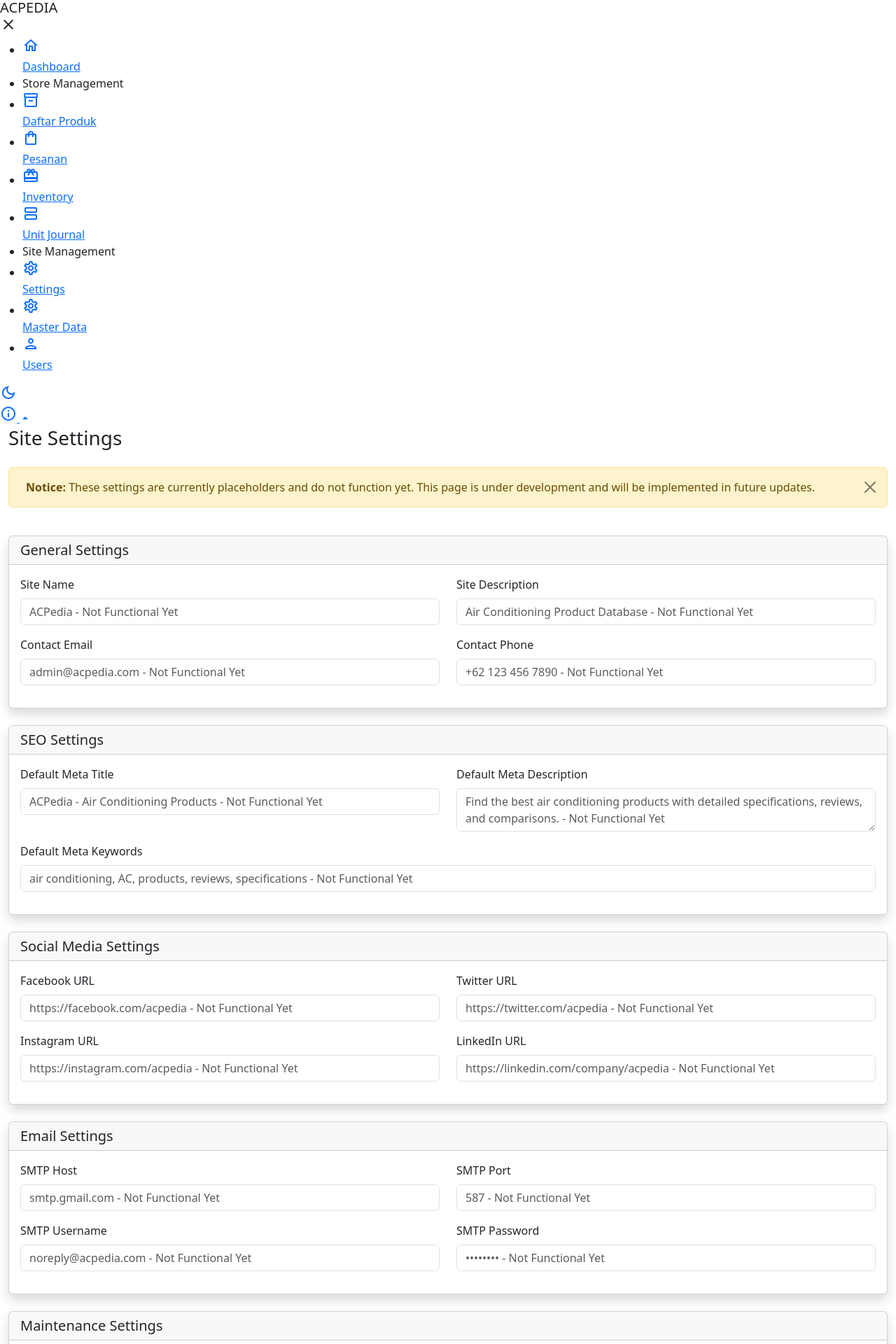
After one commit to cegebproject/acpedia, a CodeIgniter 4 app: the page made by app/Views/admin_settings.php in a window 1280 px wide. The commit adds this page. Shown: the part 892-2812 px from the top of the page at 70% size. Run offline with PHP 8.4 and a stand-in for CodeIgniter, Linux system fonts and the light colour scheme; the template is opened without the code that fills it, so the values that code supplies are empty; some libraries are stand-ins or nearby versions.

Commit message:
placeholder

```diff
--- a/app/Config/Routes.php
+++ b/app/Config/Routes.php
@@ -54,6 +54,9 @@ $routes->group('', ['filter' => 'auth'], function($routes) {
         $routes->post('admin/master/actypes/save', 'AdminMasterData::actypesSave');
         $routes->get('admin/master/actypes/delete/(:num)', 'AdminMasterData::actypesDelete/$1');
 
+        $routes->get('admin/settings', 'AdminSettings::index');
+        $routes->post('admin/settings/save', 'AdminSettings::save');
+
         $routes->get('admin/journal', 'AdminJournal::index');
         $routes->get('admin/pesanan', 'AdminOrder::index');
         $routes->get('admin/inventory', 'AdminInventory::index');
--- /dev/null
+++ b/app/Views/admin_settings.php
@@ -0,0 +1,188 @@
+<?= $this->extend('template') ?>
+
+<?= $this->section('content') ?>
+
+<div class="container-fluid">
+    <div class="row">
+        <div class="col-12">
+            <h1 class="h3 mb-4 text-gray-800">Site Settings</h1>
+        </div>
+    </div>
+
+    <!-- Notice Alert -->
+    <div class="row mb-4">
+        <div class="col-12">
+            <div class="alert alert-warning alert-dismissible fade show" role="alert">
+                <i class="fas fa-exclamation-triangle me-2"></i>
+                <strong>Notice:</strong> These settings are currently placeholders and do not function yet.
+                This page is under development and will be implemented in future updates.
+                <button type="button" class="btn-close" data-bs-dismiss="alert" aria-label="Close"></button>
+            </div>
+        </div>
+    </div>
+
+    <form action="/admin/settings/save" method="post">
+        <!-- General Settings -->
+        <div class="card shadow mb-4">
+            <div class="card-header">
+                <h5 class="card-title mb-0">General Settings</h5>
+            </div>
+            <div class="card-body">
+                <div class="row">
+                    <div class="col-md-6 mb-3">
+                        <label for="site_name" class="form-label">Site Name</label>
+                        <input type="text" class="form-control" id="site_name" name="site_name" placeholder="ACPedia - Not Functional Yet" readonly>
+                    </div>
+                    <div class="col-md-6 mb-3">
+                        <label for="site_description" class="form-label">Site Description</label>
+                        <input type="text" class="form-control" id="site_description" name="site_description" placeholder="Air Conditioning Product Database - Not Functional Yet" readonly>
+                    </div>
+                </div>
+                <div class="row">
+                    <div class="col-md-6 mb-3">
+                        <label for="site_email" class="form-label">Contact Email</label>
+                        <input type="email" class="form-control" id="site_email" name="site_email" placeholder="admin@acpedia.com - Not Functional Yet" readonly>
+                    </div>
+                    <div class="col-md-6 mb-3">
+                        <label for="site_phone" class="form-label">Contact Phone</label>
+                        <input type="tel" class="form-control" id="site_phone" name="site_phone" placeholder="+62 123 456 7890 - Not Functional Yet" readonly>
+                    </div>
+                </div>
+            </div>
+        </div>
+
+        <!-- SEO Settings -->
+        <div class="card shadow mb-4">
+            <div class="card-header">
+                <h5 class="card-title mb-0">SEO Settings</h5>
+            </div>
+            <div class="card-body">
+                <div class="row">
+                    <div class="col-md-6 mb-3">
+                        <label for="meta_title" class="form-label">Default Meta Title</label>
+                        <input type="text" class="form-control" id="meta_title" name="meta_title" placeholder="ACPedia - Air Conditioning Products - Not Functional Yet" readonly>
+                    </div>
+                    <div class="col-md-6 mb-3">
+                        <label for="meta_description" class="form-label">Default Meta Description</label>
+                        <textarea class="form-control" id="meta_description" name="meta_description" rows="2" placeholder="Find the best air conditioning products with detailed specifications, reviews, and comparisons. - Not Functional Yet" readonly></textarea>
+                    </div>
+                </div>
+                <div class="mb-3">
+                    <label for="meta_keywords" class="form-label">Default Meta Keywords</label>
+                    <input type="text" class="form-control" id="meta_keywords" name="meta_keywords" placeholder="air conditioning, AC, products, reviews, specifications - Not Functional Yet" readonly>
+                </div>
+            </div>
+        </div>
+
+        <!-- Social Media Settings -->
+        <div class="card shadow mb-4">
+            <div class="card-header">
+                <h5 class="card-title mb-0">Social Media Settings</h5>
+            </div>
+            <div class="card-body">
+                <div class="row">
+                    <div class="col-md-6 mb-3">
+                        <label for="facebook_url" class="form-label">Facebook URL</label>
+                        <input type="url" class="form-control" id="facebook_url" name="facebook_url" placeholder="https://facebook.com/acpedia - Not Functional Yet" readonly>
+                    </div>
+                    <div class="col-md-6 mb-3">
+                        <label for="twitter_url" class="form-label">Twitter URL</label>
+                        <input type="url" class="form-control" id="twitter_url" name="twitter_url" placeholder="https://twitter.com/acpedia - Not Functional Yet" readonly>
+                    </div>
+                </div>
+                <div class="row">
+                    <div class="col-md-6 mb-3">
+                        <label for="instagram_url" class="form-label">Instagram URL</label>
+                        <input type="url" class="form-control" id="instagram_url" name="instagram_url" placeholder="https://instagram.com/acpedia - Not Functional Yet" readonly>
+                    </div>
+                    <div class="col-md-6 mb-3">
+                        <label for="linkedin_url" class="form-label">LinkedIn URL</label>
+                        <input type="url" class="form-control" id="linkedin_url" name="linkedin_url" placeholder="https://linkedin.com/company/acpedia - Not Functional Yet" readonly>
+                    </div>
+                </div>
+            </div>
+        </div>
+
+        <!-- Email Settings -->
+        <div class="card shadow mb-4">
+            <div class="card-header">
+                <h5 class="card-title mb-0">Email Settings</h5>
+            </div>
+            <div class="card-body">
+                <div class="row">
+                    <div class="col-md-6 mb-3">
+                        <label for="smtp_host" class="form-label">SMTP Host</label>
+                        <input type="text" class="form-control" id="smtp_host" name="smtp_host" placeholder="smtp.gmail.com - Not Functional Yet" readonly>
+                    </div>
+                    <div class="col-md-6 mb-3">
+                        <label for="smtp_port" class="form-label">SMTP Port</label>
+                        <input type="number" class="form-control" id="smtp_port" name="smtp_port" placeholder="587 - Not Functional Yet" readonly>
+                    </div>
+                </div>
+                <div class="row">
+                    <div class="col-md-6 mb-3">
+                        <label for="smtp_username" class="form-label">SMTP Username</label>
+                        <input type="text" class="form-control" id="smtp_username" name="smtp_username" placeholder="noreply@acpedia.com - Not Functional Yet" readonly>
+                    </div>
+                    <div class="col-md-6 mb-3">
+                        <label for="smtp_password" class="form-label">SMTP Password</label>
+                        <input type="password" class="form-control" id="smtp_password" name="smtp_password" placeholder="•••••••• - Not Functional Yet" readonly>
+                    </div>
+                </div>
+            </div>
+        </div>
+
+        <!-- Maintenance Settings -->
+        <div class="card shadow mb-4">
+            <div class="card-header">
+                <h5 class="card-title mb-0">Maintenance Settings</h5>
+            </div>
+            <div class="card-body">
+                <div class="row">
+                    <div class="col-md-6 mb-3">
+                        <label for="maintenance_mode" class="form-label">Maintenance Mode</label>
+                        <select class="form-control" id="maintenance_mode" name="maintenance_mode" disabled>
+                            <option value="0">Disabled - Not Functional Yet</option>
+                            <option value="1">Enabled - Not Functional Yet</option>
+                        </select>
+                    </div>
+                    <div class="col-md-6 mb-3">
+                        <label for="maintenance_message" class="form-label">Maintenance Message</label>
+                        <input type="text" class="form-control" id="maintenance_message" name="maintenance_message" placeholder="Site is under maintenance. Please check back later. - Not Functional Yet" readonly>
+                    </div>
+                </div>
+            </div>
+        </div>
+
+        <!-- Action Buttons -->
+        <div class="card shadow mb-4">
+            <div class="card-body">
+                <div class="d-flex justify-content-between">
+                    <a href="/admin/dashboard" class="btn btn-secondary">
+                        <i class="fas fa-arrow-left me-1"></i> Back to Dashboard
+                    </a>
+                    <button type="submit" class="btn btn-primary" disabled>
+                        <i class="fas fa-save me-1"></i> Save Settings (Not Functional)
+                    </button>
+                </div>
+            </div>
+        </div>
+    </form>
+</div>
+
+<?= $this->endSection() ?>
+
+<?= $this->section('javascript') ?>
+<script>
+    // Add visual indication that fields are disabled
+    document.addEventListener('DOMContentLoaded', function() {
+        const inputs = document.querySelectorAll('input, textarea, select');
+        inputs.forEach(input => {
+            if (input.hasAttribute('readonly') || input.hasAttribute('disabled')) {
+                input.style.backgroundColor = '#f8f9fa';
+                input.style.cursor = 'not-allowed';
+            }
+        });
+    });
+</script>
+<?= $this->endSection() ?>
--- a/app/Views/template.php
+++ b/app/Views/template.php
@@ -388,7 +388,7 @@
         <li class="menu-label">Site Management</li>
         <li>
           <a href="/admin/settings">
-            <div class="parent-icon"><i class="material-icons-outlined">lock</i>
+            <div class="parent-icon"><i class="material-icons-outlined">settings</i>
             </div>
             <div class="menu-title">Settings</div>
           </a>
```
Also changed, not shown: app/Controllers/AdminSettings.php (+21 -0 lines).
